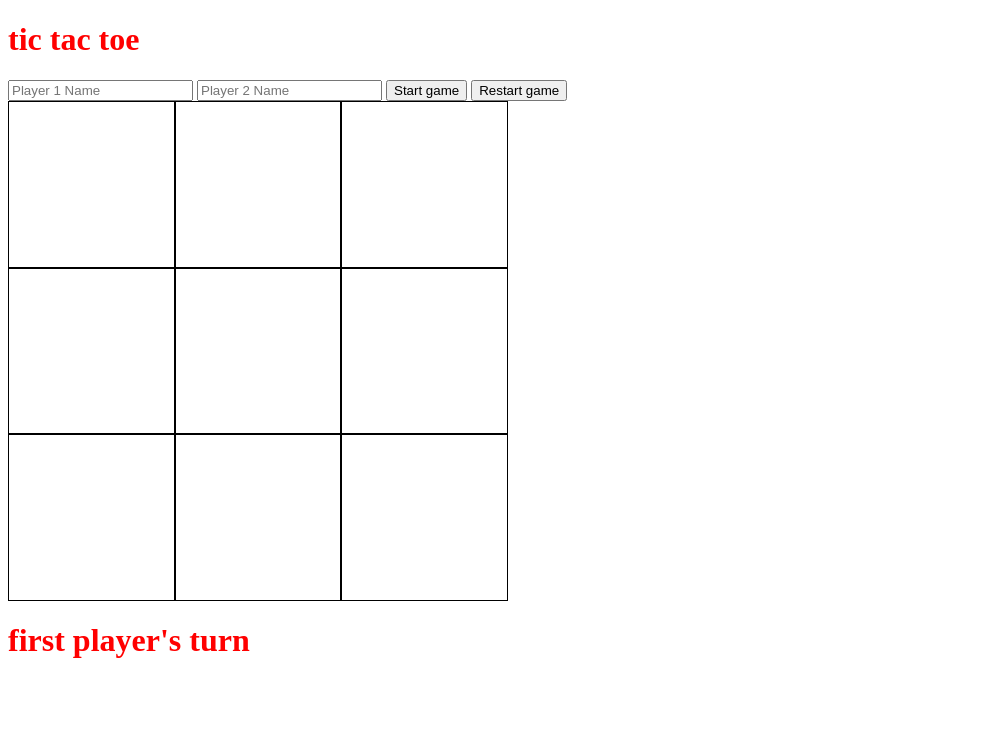
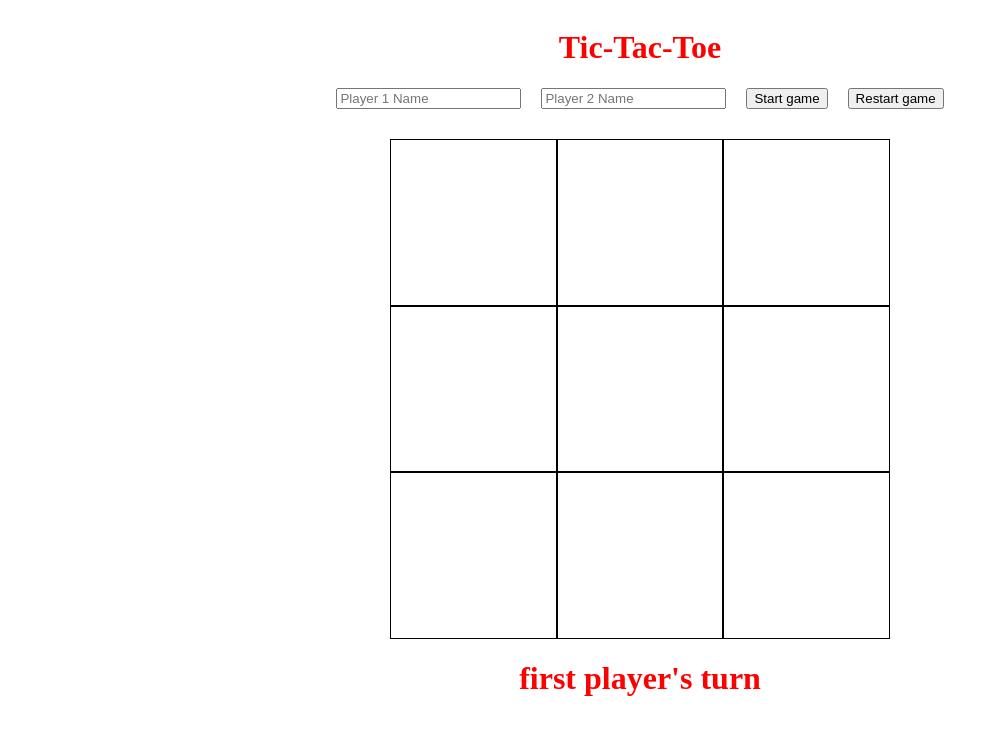
Before and after one commit to Veljko03/tic-tac-toe, a plain HTML site: page index.html in a window 1280 px wide. Both pictures are taken after a click on the button "Start game". Shown: the whole page, without its empty margins (0-999 px from the left). Drawn offline with Linux system fonts and the light colour scheme.

Commit message:
disabled clicking after win and alighn all items

```diff
--- a/index.html
+++ b/index.html
@@ -7,7 +7,12 @@
     <link rel="stylesheet" href="./style.css">
 </head>
 <body>
-    <h1>tic tac toe</h1>
+
+
+        <div class="title">
+            <h1>Tic-Tac-Toe</h1>
+
+        </div>
 
         <div class="controls">
             <input type="text" id="playerOne" placeholder="Player 1 Name">
@@ -15,10 +20,13 @@
             <button id="btnStart">Start game</button>
             <button id="btnRestart">Restart game</button>
         </div>
+        <div class="board">
             <div class="gameBoard">
 
             </div>
-    <div >
+        </div>
+
+        <div class="disTurn" >
             <h1 class="turn"></h1>
         </div>
 
--- a/javaScript.js
+++ b/javaScript.js
@@ -3,6 +3,8 @@ const GameBoard = (function () {
     let gameboard =["", "","","","","","","",""];
     const container = document.querySelector(".gameBoard");
     const turn = document.querySelector(".turn");
+    let maxValue = 0;
+    let endOfGame = false;
     let winCondition= [
         [ 0, 1, 2 ],
         [ 3, 4, 5 ],
@@ -23,12 +25,15 @@ const GameBoard = (function () {
             turn.innerHTML = playerControl.getTurn()+"'s turn";
             cell.addEventListener("click", ()=>{
                 if(cell.innerHTML == ""){
+                    if(!endOfGame){
+                        maxValue++;
                         playerControl.playRound();
                         turn.innerHTML = playerControl.getTurn() +"'s turn";
                         cell.innerHTML = playerControl.getActivePlayer();
                         gameboard[i] = playerControl.getActivePlayer();
                         console.log(gameboard);
                         checkWinner();
+                    }
                 }
 
 
@@ -47,15 +52,23 @@ const GameBoard = (function () {
                 if(gameboard[winCondition[i][j]] =='X'){
                     checkX++;
                     if(checkX == 3){
-                        alert("yes");
+                        turn.innerHTML = "X won";
+                        endOfGame =true;
                     }
                 }
-                if(gameboard[winCondition[i][j]] =='O'){
+                else if(gameboard[winCondition[i][j]] =='O'){
                     checkO++;
                     if(checkO == 3){
-                        alert("yes OOOO");
+                        turn.innerHTML = "O won";
+                        endOfGame = true;
                     }
                 }
+                else if(maxValue == 9){
+                    turn.innerHTML = "Draw!";
+
+                }
+
+
 
 
             }
@@ -73,6 +86,7 @@ const GameBoard = (function () {
 
 
 const playerControl= (() =>{
+
     const players = [
         {
             name:"first player",
--- a/style.css
+++ b/style.css
@@ -4,11 +4,19 @@ h1{
 }
 .gameBoard{
     display: grid;
+    margin-top: 30px;
+
     width: 500px;
     height: 500px;
 
     grid-template-columns: repeat(3,1fr);
 
+}
+.controls{
+    display: flex;
+    align-items: center;
+    justify-content: center;
+    gap: 20px;
 }
 .cell{
     border: 1px solid black;
@@ -16,3 +24,9 @@ h1{
     justify-content: center;
     align-items: center;
 }
+
+.board, .title, .disTurn{
+    display: flex;
+    align-items: center;
+    justify-content: center;
+}
```
Lines whose indentation alone changed are shown as unchanged.
